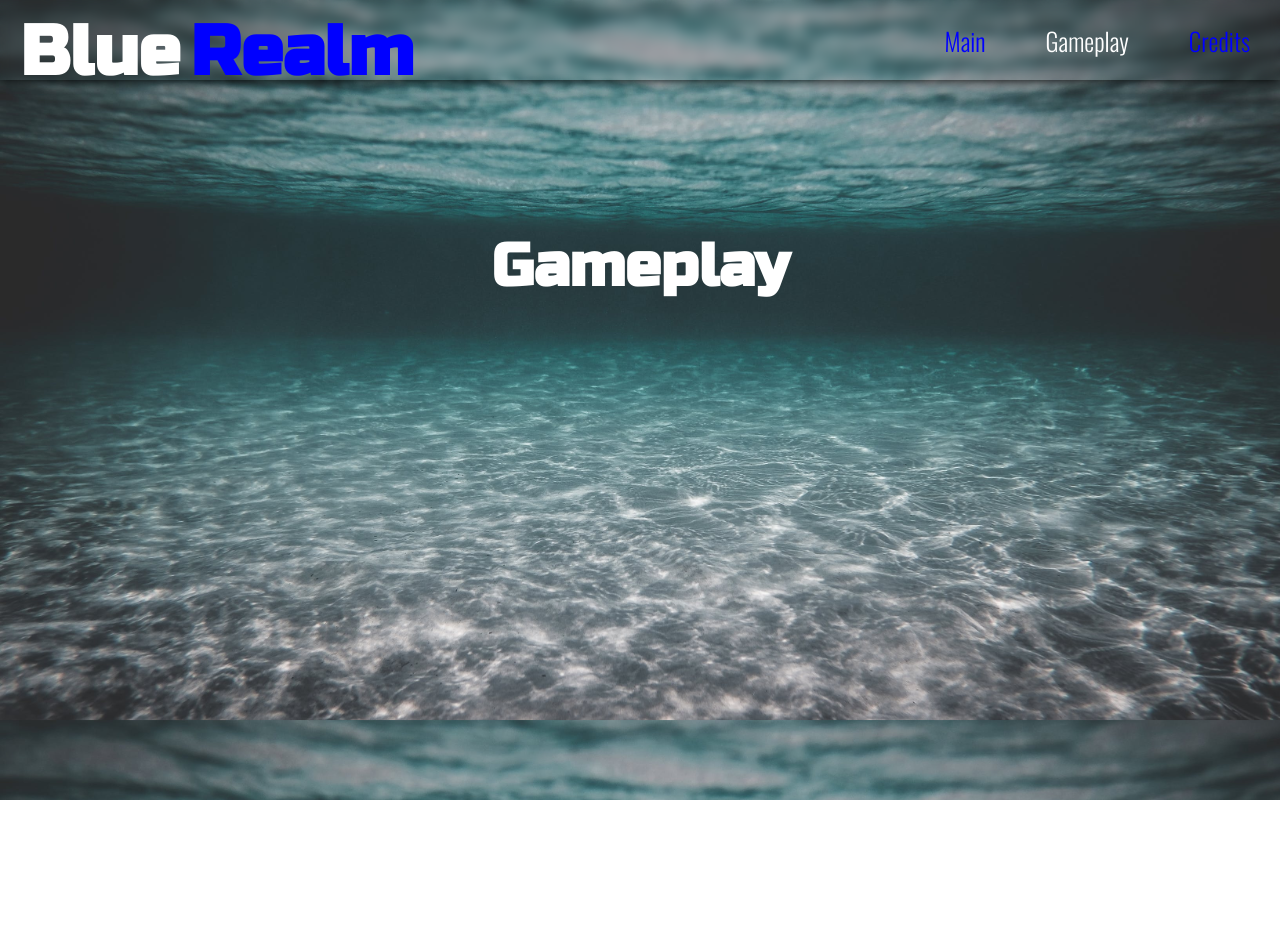
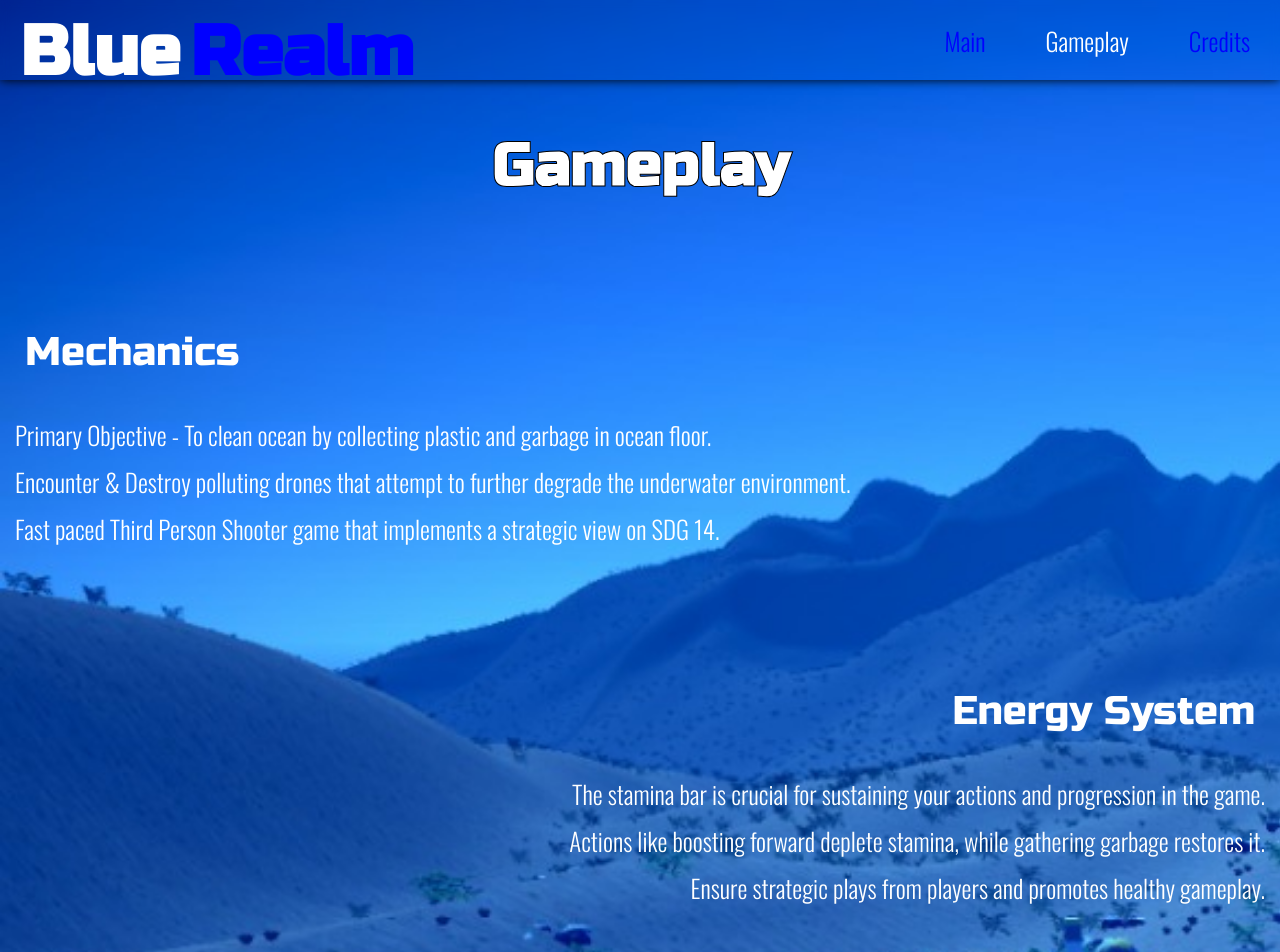
Before and after one commit to JOYBOYash/BlueRealm_Webpage, a plain HTML site: page HTML FILES/Gameplay.html in a window 1280 px wide. Shown: the top 952 px of the page. Before the commit the page ends 800 px from the top, so only its background shows below. Drawn offline with nearby package versions, Linux system fonts and the light colour scheme; a web font is replaced by a local one.

Commit message:
Minor Adjustments
Did many minor adjustments

```diff
--- a/CSS FILES/Credits.css
+++ b/CSS FILES/Credits.css
@@ -83,6 +83,8 @@
 .maintxt{
     color: #fff;
     font-family: "Russo One", sans-serif;
+    -webkit-text-stroke-width: 1px;
+    -webkit-text-stroke-color: black;
 }
 
 .textlin{
@@ -94,6 +96,10 @@
 .link2{
     color: #fff;
     padding: 5px;
+}
+.link2:hover{
+    color: pink;
+    transition: 0.5s ease-in-out;
 }
 .creditimg{
     clip-path: circle(50% at 50% 50%);
--- a/CSS FILES/Gameplay.css
+++ b/CSS FILES/Gameplay.css
@@ -14,7 +14,7 @@
   body{
 
      /* CHANGE THIS !!  */
-      background-image: url(/Backgrounds/GameplayBG.jpg);
+      background-image: url(/Backgrounds/WhatsApp\ Image\ 2024-01-30\ at\ 07.25.25.jpeg);
        /* CHANGE THIS !!  */
       background-size: cover;
   }
@@ -65,7 +65,10 @@
     color: #fff;
     font-size: 60px;
     text-align: center;
-    padding-top: 150px;
+    padding-top: 50px;
+    padding-bottom: 100px;
+    -webkit-text-stroke-width: 1px;
+    -webkit-text-stroke-color: black;
 }
 .subtxt{
     text-align: center;
@@ -75,5 +78,44 @@
     padding-top: 50px;
 }
 
+.head{
+    color: #fff;
+    font-weight: 100;
+    font-family: "Russo One", sans-serif;
+    padding: 25px;
+    font-size: 40px;
+}
+.lists{
+    padding: 10px;
+    align-items: center;
+    /* backdrop-filter: blur(15px); */
+}
+.list{
+    color: #fff;
+    padding: 5px;
+    font-weight: 500;
+    font-size: 25px;
+}
+.head2, .l2{
+    text-align: right;
+}
+.mechanics{
+    margin-bottom: 100px;
+    clip-path: polygon(0% 0%, 75% 0%, 100% 50%, 75% 100%, 0% 100%);
+    border-radius: 45px;
 
+}
+
+.m2{
+    clip-path: polygon(25% 0%, 100% 0%, 100% 100%, 25% 100%, 0% 50%);
+}
+.list:hover{
+    font-size: 30px;
+    font-weight: 600;
+    transition: 0.5s ease-in;
+    transition: 0.5s ease-out;
+    color: #000;
+    /* -webkit-text-stroke-width: 1.5px;
+    -webkit-text-stroke-color: blue; */
+}
    /* Common CSS    */
--- a/CSS FILES/Main.css
+++ b/CSS FILES/Main.css
@@ -56,6 +56,7 @@ h1,span{
     font-size: 70px;
     text-align: center;
     font-family: "Russo One", sans-serif;
+
 }
 h1{
     color: blue;
@@ -70,12 +71,16 @@ h1{
     font-size: 60px;
     text-align: center;
     padding-top: 250px;
+    -webkit-text-stroke-width: 1px;
+    -webkit-text-stroke-color: black;
+
 }
 .subtxt{
     text-align: center;
     font-family: 'Oswald', sans-serif;
     color: #fff;
     font-size: 30px;
+    backdrop-filter: blur(15px);
     padding-top: 50px;
 }
  /* Common CSS    */
--- a/HTML FILES/Gameplay.html
+++ b/HTML FILES/Gameplay.html
@@ -17,7 +17,39 @@
     </header>
     <section class="main">
         <h1 class="maintxt">Gameplay</h1>
-        <p class="subtxt"></p>
+        <div class="mechanics m1">
+            <h2 class="head">Mechanics</h2>
+            <div class="lists">
+                <p class="list"> Primary Objective - To clean ocean by collecting plastic and garbage in ocean floor.</p>
+                <p class="list"> Encounter & Destroy polluting drones that attempt to further degrade the underwater environment.</p>
+                <p class="list"> Fast paced Third Person Shooter game that implements a strategic view on SDG 14.</p>
+            </div>
+        </div>
+        <div class="mechanics m2">
+            <h2 class="head head2">Energy System</h2>
+            <div class="lists">
+                <p class="list l2"> The stamina bar is crucial for sustaining your actions and progression in the game.</p>
+                <p class="list l2"> Actions like boosting forward deplete stamina, while gathering garbage restores it.</p>
+                <p class="list l2"> Ensure strategic plays from players and promotes healthy gameplay.</p>
+            </div>
+        </div>
+        <div class="mechanics m1">
+            <h2 class="head">Stunning Visuals </h2>
+            <div class="lists">
+                <p class="list"> Immerse yourself in a visually striking deep ocean environment with realistic details.</p>
+                <p class="list">Experience the deep ocean through real sounds, enhancing the game's immersive qualities.</p>
+                <p class="list"> Engaging Elements: Graphics and sound contribute to filling action and satisfying experience.</p>
+            </div>
+        </div>
+        <div class="mechanics m2">
+            <h2 class="head head2">SDG-14 Prominance</h2>
+            <div class="lists">
+                <p class="list l2"> Bridging Reality and Fiction: BlueRealm encourages players to reflect on the real-world consequences of marine pollution.</p>
+                <p class="list l2"> Conservation Advocacy: The game serves as a platform to raise awareness about ocean conservation.</p>
+                <p class="list l2"> Develops player mentality to preserve beutiful aquatic life through it's immersive gameplay.</p>
+            </div>
+        </div>
+        <h1 class="maintxt">Dive into the Game Now !!</h1>
     </section>
 
 </body>
```
Also changed, not shown: HTML FILES/Credits.html (+1 -0 lines), HTML FILES/Main.html (+2 -3 lines), Backgrounds/444035.jpg (added), Backgrounds/WhatsApp Image 2024-01-30 at 07.25.25.jpeg (added).
